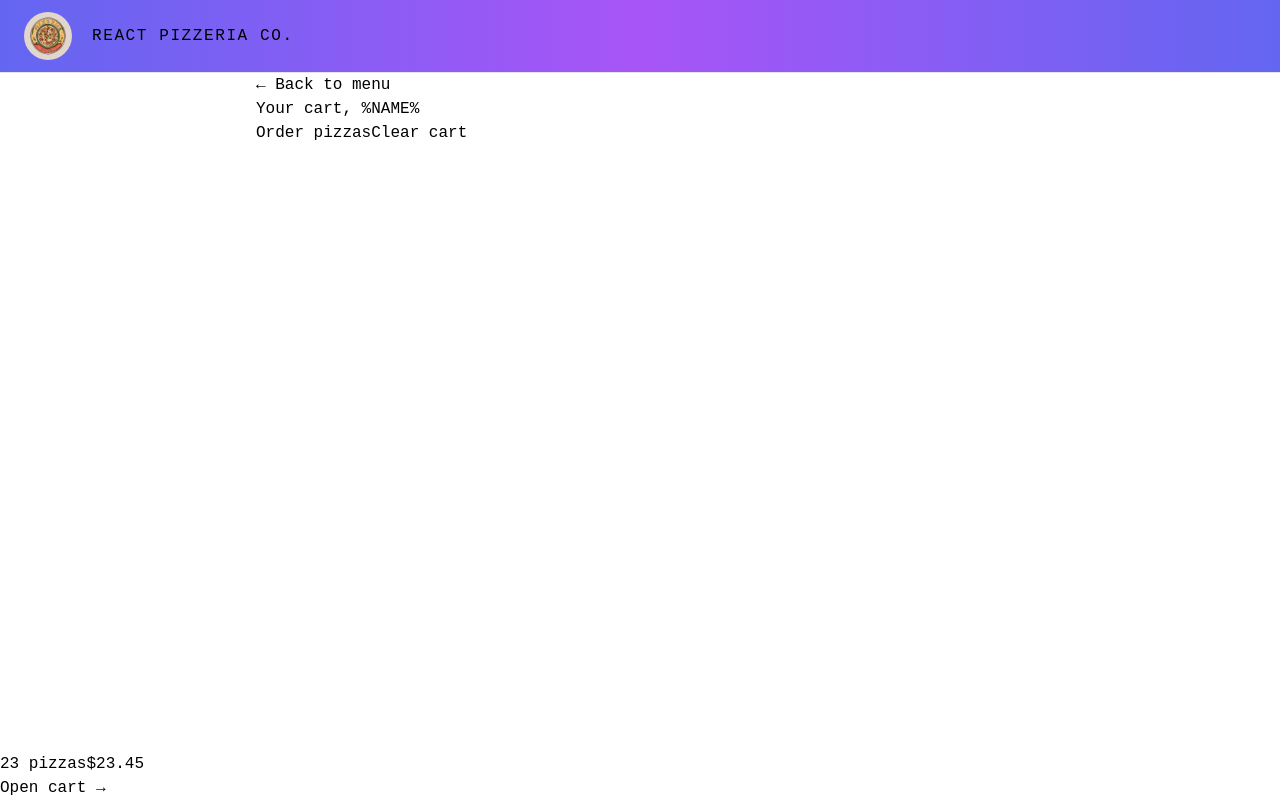
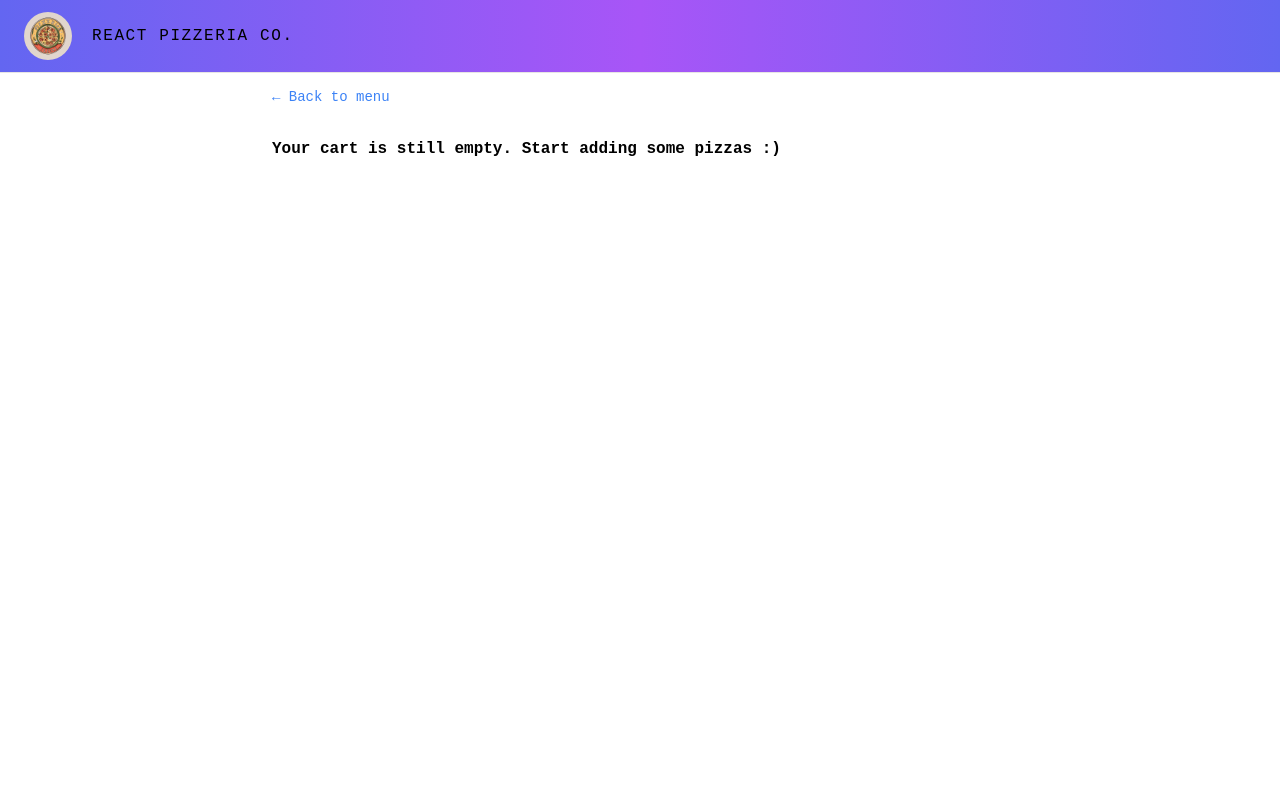
Before and after one commit to elBanna00/react-pizzeria, a React (Vite) app: page /cart in a window 1280 px wide. Built offline with nearby package versions, Linux system fonts and the light colour scheme.

Commit message:
feat : Add Cart page
- Add delete item functionality
- Add update qunatity functionality
- Add select priority
- Add cart overview page

```diff
--- a/src/features/cart/Cart.tsx
+++ b/src/features/cart/Cart.tsx
@@ -1,39 +1,38 @@
-import { Link } from "react-router-dom";
-
-// const fakeCart = [
-//   {
-//     pizzaId: 12,
-//     name: "Mediterranean",
-//     quantity: 2,
-//     unitPrice: 16,
-//     totalPrice: 32,
-//   },
-//   {
-//     pizzaId: 6,
-//     name: "Vegetale",
-//     quantity: 1,
-//     unitPrice: 13,
-//     totalPrice: 13,
-//   },
-//   {
-//     pizzaId: 11,
-//     name: "Spinach and Mushroom",
-//     quantity: 1,
-//     unitPrice: 15,
-//     totalPrice: 15,
-//   },
-// ];
+import LinkButton from "../../ui/LinkButton";
+import Button from "../../ui/Button";
+import CartItem from "./CartItem";
+import EmptyCart from "./EmptyCart";
+import { useDispatch, useSelector } from "react-redux";
+import { clearCart, getCart } from "./cartSlice";
+import { RootState } from "../../store";
 
 function Cart() {
+  const username = useSelector((state: RootState) => state.user.username);
+  const cart = useSelector(getCart);
+  const dispatch = useDispatch();
+
+  if (!cart.length) return <EmptyCart />;
+
   return (
-    <div>
-      <Link to="/menu">&larr; Back to menu</Link>
+    <div className="px-4 py-3">
+      <LinkButton to="/menu">&larr; Back to menu</LinkButton>
 
-      <h2>Your cart, %NAME%</h2>
+      <h2 className="mt-7 text-xl font-semibold">Your cart, {username}</h2>
 
-      <div>
-        <Link to="/order/new">Order pizzas</Link>
-        <button>Clear cart</button>
+      <ul className="mt-3 divide-y divide-stone-200 border-b">
+        {cart.map((item) => (
+          <CartItem item={item} key={item.pizzaId} />
+        ))}
+      </ul>
+
+      <div className="mt-6 space-x-2">
+        <Button to="/order/new" type="primary">
+          Order pizzas
+        </Button>
+
+        <Button type="secondary" onClick={() => dispatch(clearCart())}>
+          Clear cart
+        </Button>
       </div>
     </div>
   );
--- a/src/features/cart/CartItem.tsx
+++ b/src/features/cart/CartItem.tsx
@@ -1,15 +1,28 @@
+import { useSelector } from "react-redux";
 import { formatCurrency } from "../../utils/helpers";
+import DeleteItem from "./DeleteItem";
+import UpdateItemQuantity from "./UpdateItemQuantity";
+import { getCurrentQuantityById } from "./cartSlice";
+import { CartPizza } from "../../services/apiRestaurant";
 
-function CartItem({ item }: any) {
-  const { name, quantity, totalPrice } = item;
+function CartItem({ item }: { item: CartPizza }) {
+  const { pizzaId, name, quantity, totalPrice } = item;
+
+  const currentQuantity = useSelector(getCurrentQuantityById(pizzaId));
 
   return (
-    <li>
-      <p>
+    <li className="py-3 sm:flex sm:items-center sm:justify-between">
+      <p className="mb-1 sm:mb-0">
         {quantity}&times; {name}
       </p>
-      <div>
-        <p>{formatCurrency(totalPrice)}</p>
+      <div className="flex items-center justify-between sm:gap-6">
+        <p className="text-sm font-bold">{formatCurrency(totalPrice)}</p>
+
+        <UpdateItemQuantity
+          pizzaId={pizzaId}
+          currentQuantity={currentQuantity}
+        />
+        <DeleteItem pizzaId={pizzaId} />
       </div>
     </li>
   );
--- a/src/features/cart/CartOverview.tsx
+++ b/src/features/cart/CartOverview.tsx
@@ -1,11 +1,21 @@
+import { useSelector } from "react-redux";
+import { Link } from "react-router-dom";
+import { getTotalCartPrice, getTotalCartQuantity } from "./cartSlice";
+import { formatCurrency } from "../../utils/helpers";
+
 function CartOverview() {
+  const totalCartQuantity = useSelector(getTotalCartQuantity);
+  const totalCartPrice = useSelector(getTotalCartPrice);
+
+  if (!totalCartQuantity) return null;
+
   return (
-    <div>
-      <p>
-        <span>23 pizzas</span>
-        <span>$23.45</span>
+    <div className="flex items-center justify-between bg-stone-800 px-4 py-4 text-sm uppercase text-stone-200 sm:px-6 md:text-base">
+      <p className="space-x-4 font-semibold text-stone-300 sm:space-x-6">
+        <span>{totalCartQuantity} pizzas</span>
+        <span>{formatCurrency(totalCartPrice)}</span>
       </p>
-      <a href="#">Open cart &rarr;</a>
+      <Link to="/cart">Open cart &rarr;</Link>
     </div>
   );
 }
--- /dev/null
+++ b/src/features/cart/DeleteItem.tsx
@@ -0,0 +1,15 @@
+import { useDispatch } from "react-redux";
+import Button from "../../ui/Button";
+import { deleteItem } from "./cartSlice";
+
+function DeleteItem({ pizzaId }: { pizzaId: number }) {
+  const dispatch = useDispatch();
+
+  return (
+    <Button type="small" onClick={() => dispatch(deleteItem(pizzaId))}>
+      Delete
+    </Button>
+  );
+}
+
+export default DeleteItem;
--- a/src/features/cart/EmptyCart.tsx
+++ b/src/features/cart/EmptyCart.tsx
@@ -1,11 +1,13 @@
-import { Link } from 'react-router-dom';
+import LinkButton from "../../ui/LinkButton";
 
 function EmptyCart() {
   return (
-    <div>
-      <Link to="/menu">&larr; Back to menu</Link>
+    <div className="px-4 py-3">
+      <LinkButton to="/menu">&larr; Back to menu</LinkButton>
 
-      <p>Your cart is still empty. Start adding some pizzas :)</p>
+      <p className="mt-7 font-semibold">
+        Your cart is still empty. Start adding some pizzas :)
+      </p>
     </div>
   );
 }
--- /dev/null
+++ b/src/features/cart/UpdateItemQuantity.tsx
@@ -0,0 +1,33 @@
+import { useDispatch } from "react-redux";
+import Button from "../../ui/Button";
+import { decreaseItemQuantity, increaseItemQuantity } from "./cartSlice";
+
+function UpdateItemQuantity({
+  pizzaId,
+  currentQuantity,
+}: {
+  pizzaId: number;
+  currentQuantity: number;
+}) {
+  const dispatch = useDispatch();
+
+  return (
+    <div className="flex items-center gap-2 md:gap-3">
+      <Button
+        type="round"
+        onClick={() => dispatch(decreaseItemQuantity(pizzaId))}
+      >
+        -
+      </Button>
+      <span className="text-sm font-medium">{currentQuantity}</span>
+      <Button
+        type="round"
+        onClick={() => dispatch(increaseItemQuantity(pizzaId))}
+      >
+        +
+      </Button>
+    </div>
+  );
+}
+
+export default UpdateItemQuantity;
--- a/src/features/menu/MenuItem.tsx
+++ b/src/features/menu/MenuItem.tsx
@@ -49,10 +49,10 @@ function MenuItem({ pizza }: { pizza: Pizza }) {
           {isInCart && (
             <div className="flex items-center gap-3 sm:gap-8">
               <UpdateItemQuantity
-                pizzaId={id}
+                pizzaId={id!}
                 currentQuantity={currentQuantity}
               />
-              <DeleteItem pizzaId={id} />
+              <DeleteItem pizzaId={id!} />
             </div>
           )}
 
```
